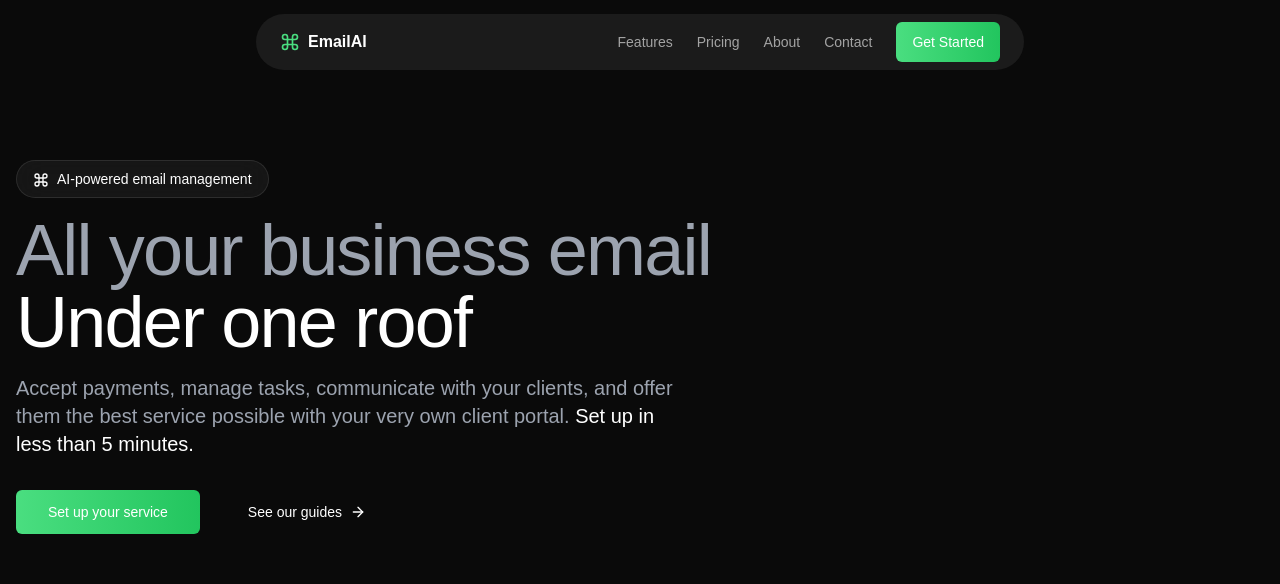
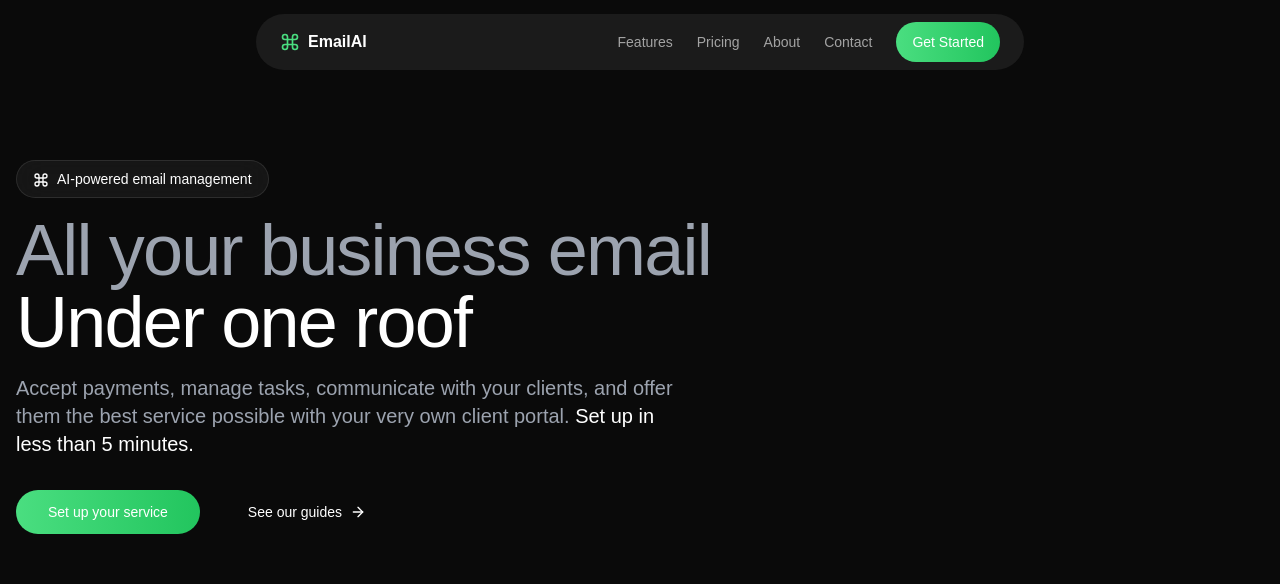
Before and after one commit to volltzz/c-468366, a React (Vite) app: page / in a window 1280 px wide. Shown: the top 584 px of the page. Built offline with nearby package versions, Linux system fonts and the light colour scheme; a web font is replaced by a local one.

Commit message:
Update button border radius
Align the border radius of the button component to match the navigation menu bar for consistent styling across the user interface.
[skip gpt_engineer]

```diff
--- a/src/index.css
+++ b/src/index.css
@@ -53,5 +53,5 @@
 }
 
 .button-gradient {
-  @apply bg-gradient-to-r from-primary to-[#22c55e] hover:opacity-90 transition-opacity;
+  @apply bg-gradient-to-r from-primary to-[#22c55e] hover:opacity-90 transition-opacity rounded-full;
 }
```
